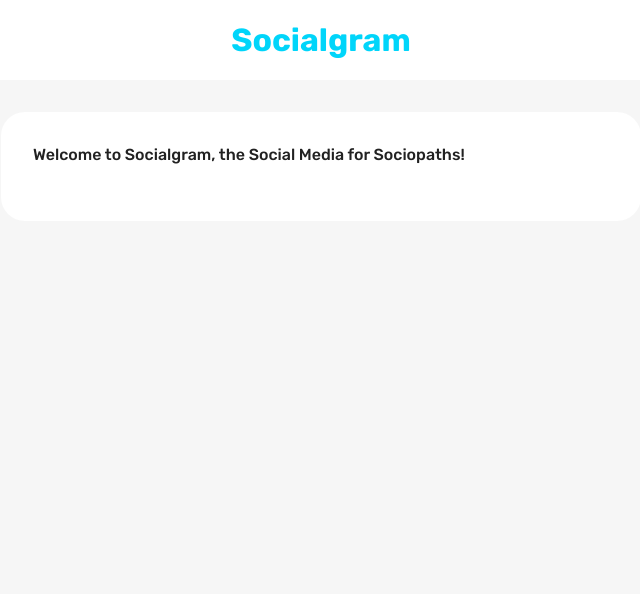
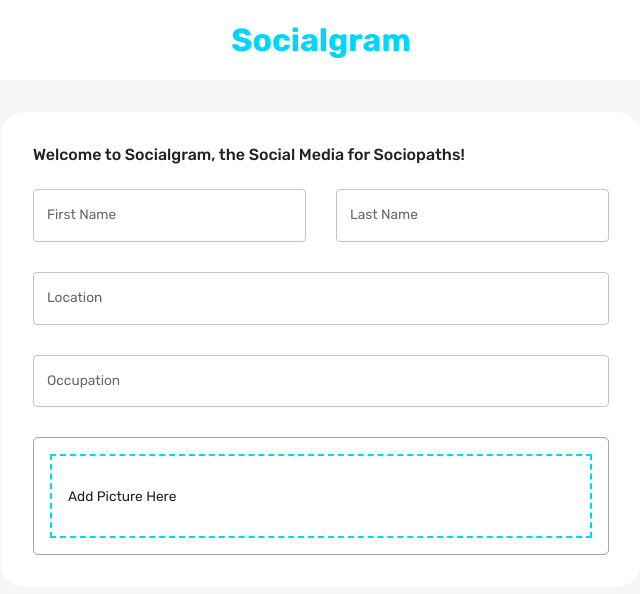
Before and after one commit to lisa1501/Socialgram_mern_app, a React (Create React App) app in the folder client/: page / in a window 1280 px wide. Shown: the top 594 px of the page, without its empty margins (319-959 px from the left). Built offline with nearby package versions, Linux system fonts and the light colour scheme.

Commit message:
rendered the user  register form

```diff
--- /dev/null
+++ b/client/src/scenes/loginPage/Form.jsx
@@ -0,0 +1,159 @@
+import { useState } from "react";
+import {
+    Box,
+    Button,
+    TextField,
+    useMediaQuery,
+    Typography,
+    useTheme,
+} from "@mui/material";
+import EditOutlinedIcon from "@mui/icons-material/EditOutlined";
+import { Formik } from "formik";
+import * as yup from "yup";
+
+import Dropzone from "react-dropzone";
+import FlexBetween from "components/FlexBetween";
+
+const registerSchema = yup.object().shape({
+    firstName: yup.string().required("required"),
+    lastName: yup.string().required("required"),
+    email: yup.string().email("invalid email").required("required"),
+    password: yup.string().required("required"),
+    location: yup.string().required("required"),
+    occupation: yup.string().required("required"),
+    picture: yup.string().required("required"),
+});
+
+
+const initialValuesRegister = {
+    firstName: "",
+    lastName: "",
+    email: "",
+    password: "",
+    location: "",
+    occupation: "",
+    picture: "",
+};
+
+const Form = () => {
+    const [pageType, setPageType] = useState("register");
+    const { palette } = useTheme();
+    const isNonMobile = useMediaQuery("(min-width:600px)");
+    const isRegister = pageType === "register";
+
+    const handleFormSubmit = async () => {};
+
+    return (
+        <Formik
+            onSubmit={handleFormSubmit}
+            initialValues={initialValuesRegister}
+            validationSchema={registerSchema}
+        >
+            {({
+                values,
+                errors,
+                touched,
+                handleBlur,
+                handleChange,
+                handleSubmit,
+                setFieldValue,
+                resetForm,
+            })=>(
+                <form onSubmit={handleSubmit}>
+                    <Box
+                        display="grid"
+                        gap="30px"
+                        gridTemplateColumns="repeat(4, minmax(0, 1fr))"
+                        sx={{
+                            "& > div": { gridColumn: isNonMobile ? undefined : "span 4" },
+                        }}>
+                        {isRegister && (
+                            <>
+                                <TextField
+                                    label="First Name"
+                                    onBlur={handleBlur}
+                                    onChange={handleChange}
+                                    value={values.firstName}
+                                    name="firstName"
+                                    error={
+                                        Boolean(touched.firstName) && Boolean(errors.firstName)
+                                    }
+                                    helperText={touched.firstName && errors.firstName}
+                                    sx={{ gridColumn: "span 2" }}
+                                />
+                                <TextField
+                                    label="Last Name"
+                                    onBlur={handleBlur}
+                                    onChange={handleChange}
+                                    value={values.lastName}
+                                    name="lastName"
+                                    error={Boolean(touched.lastName) && Boolean(errors.lastName)}
+                                    helperText={touched.lastName && errors.lastName}
+                                    sx={{ gridColumn: "span 2" }}
+                                />
+                                <TextField
+                                    label="Location"
+                                    onBlur={handleBlur}
+                                    onChange={handleChange}
+                                    value={values.location}
+                                    name="location"
+                                    error={Boolean(touched.location) && Boolean(errors.location)}
+                                    helperText={touched.location && errors.location}
+                                    sx={{ gridColumn: "span 4" }}
+                                />
+                                <TextField
+                                    label="Occupation"
+                                    onBlur={handleBlur}
+                                    onChange={handleChange}
+                                    value={values.occupation}
+                                    name="occupation"
+                                    error={
+                                        Boolean(touched.occupation) && Boolean(errors.occupation)
+                                    }
+                                    helperText={touched.occupation && errors.occupation}
+                                    sx={{ gridColumn: "span 4" }}
+                                />
+                                <Box
+                                    gridColumn="span 4"
+                                    border={`1px solid ${palette.neutral.medium}`}
+                                    borderRadius="5px"
+                                    p="1rem"
+                                >
+                                    <Dropzone
+                                        acceptedFiles=".jpg,.jpeg,.png"
+                                        multiple={false}
+                                        onDrop={(acceptedFiles) =>
+                                        setFieldValue("picture", acceptedFiles[0])
+                                        }
+                                    >
+                                        {({ getRootProps, getInputProps }) => (
+                                        <Box
+                                            {...getRootProps()}
+                                            border={`2px dashed ${palette.primary.main}`}
+                                            p="1rem"
+                                            sx={{ "&:hover": { cursor: "pointer" } }}
+                                        >
+                                            <input {...getInputProps()} />
+                                            {!values.picture ? (
+                                            <p>Add Picture Here</p>
+                                            ) : (
+                                            <FlexBetween>
+                                                <Typography>{values.picture.name}</Typography>
+                                                <EditOutlinedIcon />
+                                            </FlexBetween>
+                                            )}
+                                        </Box>
+                                        )}
+                                    </Dropzone>
+                                </Box>
+                            </>
+                        )}
+
+                    </Box>
+                </form>
+            )}
+        </Formik>
+    )
+}
+
+export default Form;
--- a/client/src/scenes/loginPage/index.jsx
+++ b/client/src/scenes/loginPage/index.jsx
@@ -1,5 +1,5 @@
 import { Box, Typography, useTheme, useMediaQuery } from "@mui/material";
-
+import Form from "./Form";
 const LoginPage = () => {
     const theme = useTheme();
     const isNonMobileScreens = useMediaQuery("(min-width: 1000px)");
@@ -26,6 +26,7 @@ const LoginPage = () => {
                 <Typography fontWeight="500" variant="h5" sx={{ mb: "1.5rem" }}>
                     Welcome to Socialgram, the Social Media for Sociopaths!
                 </Typography>
+                <Form />
             </Box>
         </Box>
     )
```
